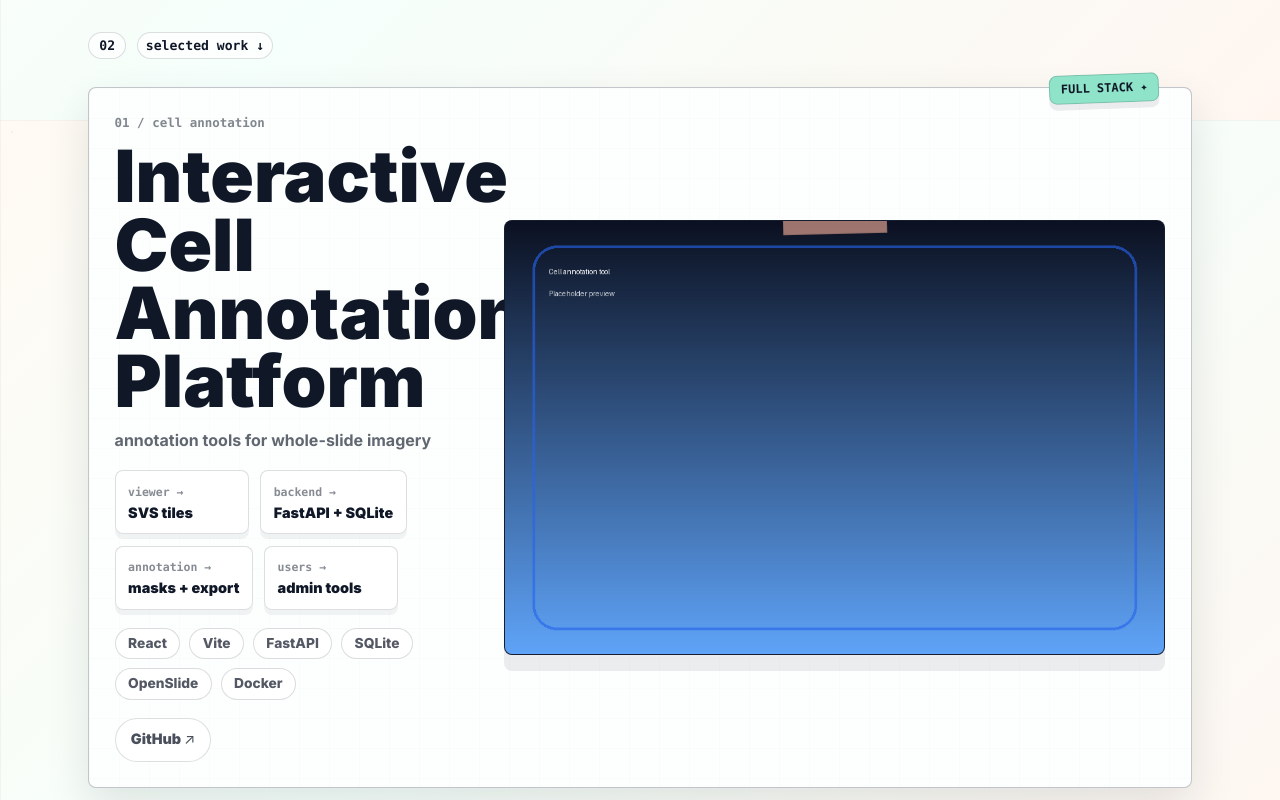
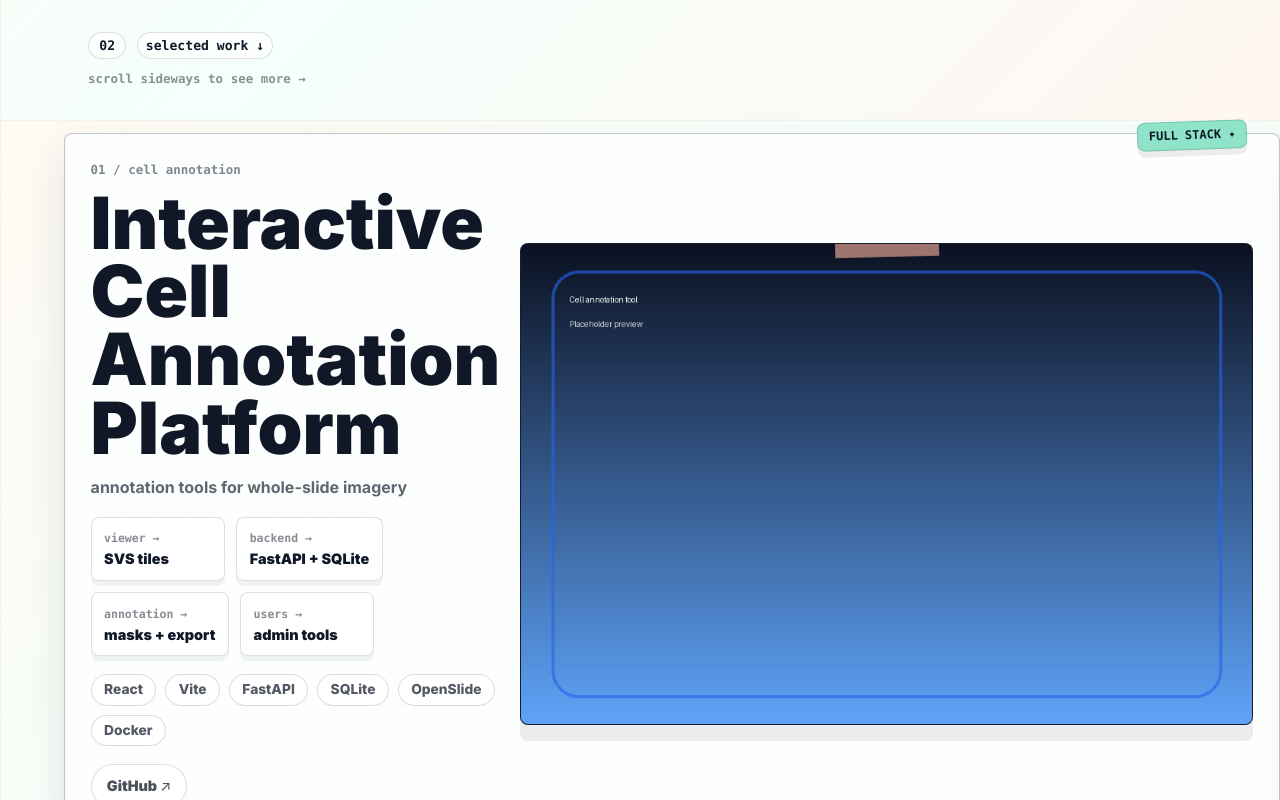
Before and after one commit to eppm27/website, a React (Vite) app: page / in a window 1280 px wide. Shown: the part 1480-2280 px from the top of the page. Built offline with nearby package versions, Linux system fonts and the light colour scheme.

Commit message:
Add horizontal project rail

```diff
--- a/src/components/Projects.jsx
+++ b/src/components/Projects.jsx
@@ -8,7 +8,7 @@ const projects = [
     title: "Interactive Cell Annotation Platform",
     caption: "annotation tools for whole-slide imagery",
     image: "/projects/cell-annotation.png",
-    link: "https://github.com/eppm27/CellAnnotation",
+    actions: [{ label: "GitHub", href: "https://github.com/eppm27/CellAnnotation" }],
     tags: ["React", "Vite", "FastAPI", "SQLite", "OpenSlide", "Docker"],
     notes: [
       ["viewer", "SVS tiles"],
@@ -40,7 +40,7 @@ const projects = [
     title: "CryptoChat",
     caption: "crypto chat, market data and portfolio features",
     image: "/projects/cryptochat.png",
-    link: "https://github.com/eppm27/cryptochat",
+    actions: [{ label: "GitHub", href: "https://github.com/eppm27/cryptochat" }],
     tags: ["React", "Node.js", "MongoDB", "JWT", "OpenAI", "REST APIs"],
     notes: [
       ["chat", "OpenAI"],
@@ -51,7 +51,64 @@ const projects = [
     sticker: "AI TOOL ☆",
     layout: "chat",
   },
+  {
+    number: "04",
+    short: "connection analyzer",
+    title: "Instagram Connection Analyzer",
+    caption: "local analysis for Instagram export files",
+    image: "/projects/WhoUnfollowed.png",
+    actions: [
+      { label: "Live", href: "https://connection-analyzer.vercel.app/" },
+      { label: "GitHub", href: "https://github.com/eppm27/WhoUnfollowed" },
+    ],
+    tags: ["JavaScript", "Web Workers", "File API", "CSV", "Testing"],
+    notes: [
+      ["privacy", "local processing"],
+      ["parser", "Instagram JSON"],
+      ["results", "filters + CSV"],
+      ["ui", "accessible tabs"],
+    ],
+    sticker: "LOCAL FIRST ✦",
+    layout: "analyzer",
+  },
+  {
+    number: "05",
+    short: "ats game",
+    title: "Can You Pass the ATS?",
+    caption: "resume scoring game for early-career candidates",
+    visual: "ats",
+    actions: [
+      { label: "Live", href: "https://ats-game-xi.vercel.app/" },
+      { label: "GitHub", href: "https://github.com/eppm27/ats-game" },
+    ],
+    tags: ["React", "Vite", "Tailwind CSS", "Framer Motion", "JavaScript"],
+    notes: [
+      ["scoring", "rule-based"],
+      ["roles", "SWE + data"],
+      ["feedback", "7 concise items"],
+      ["storage", "local state"],
+    ],
+    sticker: "PLAYABLE ☆",
+    layout: "ats",
+  },
 ];
+
+const AtsVisual = () => (
+  <div className="ats-visual" aria-label="ATS game preview">
+    <div className="ats-card ats-card-left">
+      <span>resume.txt</span>
+      <strong>72</strong>
+      <p>score</p>
+    </div>
+    <div className="ats-card ats-card-right">
+      <span>feedback</span>
+      <p>keywords</p>
+      <p>results</p>
+      <p>sections</p>
+    </div>
+    <div className="ats-pill">try again →</div>
+  </div>
+);
 
 const ProjectPage = ({ project, index }) => (
   <article className={`project-page project-${project.layout}`}>
@@ -71,11 +128,15 @@ const ProjectPage = ({ project, index }) => (
 
     <div className="project-board">
       <div className="screenshot-tape" aria-hidden="true"></div>
+      {project.visual === "ats" ? (
+        <AtsVisual />
+      ) : (
         <img
           src={project.image}
           alt={`${project.title} screenshot`}
           loading={index === 0 ? "eager" : "lazy"}
         />
+      )}
     </div>
 
     <div className="project-notes" aria-label={`${project.title} technical notes`}>
@@ -93,15 +154,20 @@ const ProjectPage = ({ project, index }) => (
       ))}
     </div>
 
-    {project.link && (
+    {project.actions?.length > 0 && (
+      <div className="project-actions">
+        {project.actions.map((action) => (
           <a
-        href={project.link}
+            key={action.href}
+            href={action.href}
             className="project-link focus-ring"
             target="_blank"
             rel="noopener noreferrer"
           >
-        GitHub ↗
+            {action.label} ↗
           </a>
+        ))}
+      </div>
     )}
   </article>
 );
@@ -112,10 +178,11 @@ const Projects = () => {
       <div className="mx-auto w-full max-w-6xl px-4 sm:px-6">
         <SectionLabel number="02">selected work ↓</SectionLabel>
         <h2 className="sr-only">Selected projects</h2>
+        <p className="project-scroll-hint">scroll sideways to see more →</p>
 
-        <Stagger className="mt-7 grid gap-8">
+        <Stagger className="project-rail mt-7">
           {projects.map((project, index) => (
-            <MotionItem key={project.title}>
+            <MotionItem key={project.title} className="project-slide">
               <ProjectPage project={project} index={index} />
             </MotionItem>
           ))}
--- a/src/index.css
+++ b/src/index.css
@@ -474,6 +474,7 @@ select:focus-visible,
 .scrap-section {
   position: relative;
   padding: clamp(3.6rem, 8vw, 6.5rem) 0;
+  scroll-margin-top: 6rem;
 }
 
 .skills-scrap {
@@ -575,6 +576,52 @@ select:focus-visible,
   box-shadow: var(--shadow);
 }
 
+.project-scroll-hint {
+  margin-top: 0.65rem;
+  color: rgba(16, 24, 40, 0.48);
+  font-family: "SFMono-Regular", "Cascadia Code", Consolas, monospace;
+  font-size: 0.78rem;
+  font-weight: 900;
+  text-transform: lowercase;
+}
+
+.project-rail {
+  display: flex;
+  gap: 1.25rem;
+  margin-right: calc(50% - 50vw);
+  margin-left: calc(50% - 50vw);
+  overflow-x: auto;
+  overscroll-behavior-x: contain;
+  padding: 1rem calc((100vw - min(72rem, calc(100vw - 2rem))) / 2) 1.4rem;
+  scroll-padding-inline: calc((100vw - min(72rem, calc(100vw - 2rem))) / 2);
+  scroll-snap-type: x mandatory;
+  scrollbar-color: rgba(16, 24, 40, 0.28) transparent;
+}
+
+.project-rail::-webkit-scrollbar {
+  height: 0.7rem;
+}
+
+.project-rail::-webkit-scrollbar-track {
+  background: transparent;
+}
+
+.project-rail::-webkit-scrollbar-thumb {
+  border: 0.18rem solid transparent;
+  border-radius: 999px;
+  background: rgba(16, 24, 40, 0.24);
+  background-clip: padding-box;
+}
+
+.project-slide {
+  flex: 0 0 min(76rem, calc(100vw - 2rem));
+  scroll-snap-align: center;
+}
+
+.project-slide .project-page {
+  height: 100%;
+}
+
 .project-feature {
   background-color: #f7fffb;
 }
@@ -585,6 +632,14 @@ select:focus-visible,
 
 .project-chat {
   background-color: #f7f9ff;
+}
+
+.project-analyzer {
+  background-color: #f8fffb;
+}
+
+.project-ats {
+  background-color: #fff7f5;
 }
 
 .project-sticker {
@@ -712,13 +767,92 @@ select:focus-visible,
   align-content: start;
 }
 
+.project-actions {
+  grid-area: link;
+  display: flex;
+  flex-wrap: wrap;
+  gap: 0.6rem;
+  align-self: start;
+  justify-self: start;
+}
+
 .project-link {
-  grid-area: link;
   width: fit-content;
   align-self: start;
   justify-self: start;
   background: rgba(255, 255, 255, 0.9);
   padding: 0.72rem 0.95rem;
+}
+
+.ats-visual {
+  position: relative;
+  display: grid;
+  min-height: clamp(16rem, 33vw, 27rem);
+  gap: 1rem;
+  align-content: center;
+  padding: clamp(1rem, 4vw, 2rem);
+  background:
+    radial-gradient(circle at 25% 30%, rgba(255, 209, 102, 0.24), transparent 8rem),
+    radial-gradient(circle at 76% 62%, rgba(142, 227, 200, 0.24), transparent 9rem),
+    #172033;
+}
+
+.ats-card {
+  display: grid;
+  gap: 0.25rem;
+  width: min(14rem, 62%);
+  border: 1px solid rgba(255, 255, 255, 0.25);
+  border-radius: 0.5rem;
+  background: rgba(255, 255, 255, 0.92);
+  padding: 1rem;
+  color: var(--ink);
+  box-shadow: 0 10px 0 rgba(0, 0, 0, 0.12);
+}
+
+.ats-card span,
+.ats-card p,
+.ats-pill {
+  font-family: "SFMono-Regular", "Cascadia Code", Consolas, monospace;
+  font-weight: 900;
+}
+
+.ats-card span {
+  color: rgba(16, 24, 40, 0.5);
+  font-size: 0.75rem;
+}
+
+.ats-card strong {
+  font-size: clamp(3rem, 8vw, 5rem);
+  font-weight: 900;
+  line-height: 0.9;
+}
+
+.ats-card p {
+  color: rgba(16, 24, 40, 0.68);
+  font-size: 0.84rem;
+}
+
+.ats-card-right {
+  justify-self: end;
+  background: #e8fff7;
+  transform: rotate(2deg);
+}
+
+.ats-card-left {
+  background: #fff8d7;
+  transform: rotate(-2deg);
+}
+
+.ats-pill {
+  width: fit-content;
+  justify-self: center;
+  border: 1px solid rgba(255, 255, 255, 0.28);
+  border-radius: 999px;
+  background: var(--peach);
+  padding: 0.65rem 0.9rem;
+  color: var(--ink);
+  font-size: 0.78rem;
+  transform: rotate(-1deg);
 }
 
 .experience-scrap {
```
Lines whose indentation alone changed are shown as unchanged.
